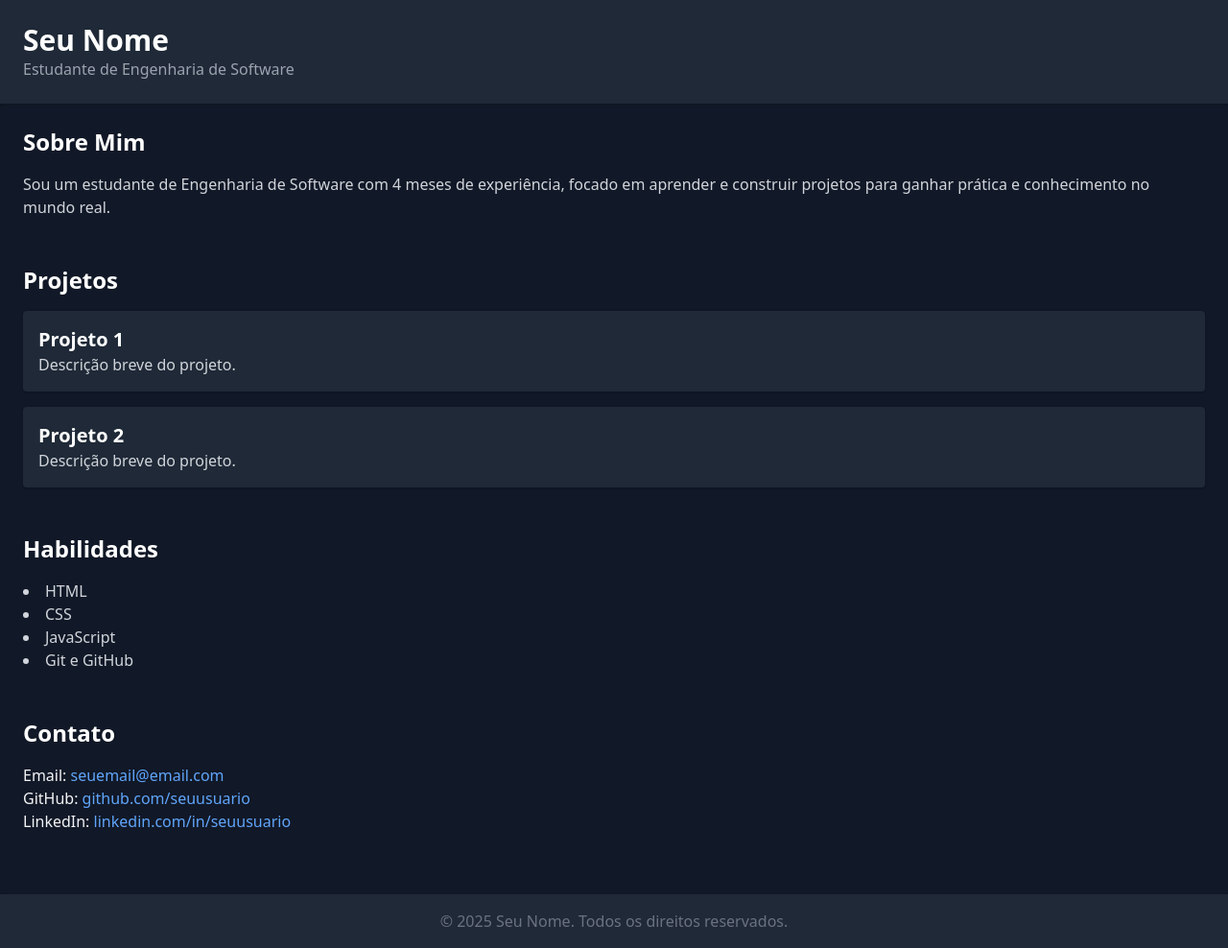
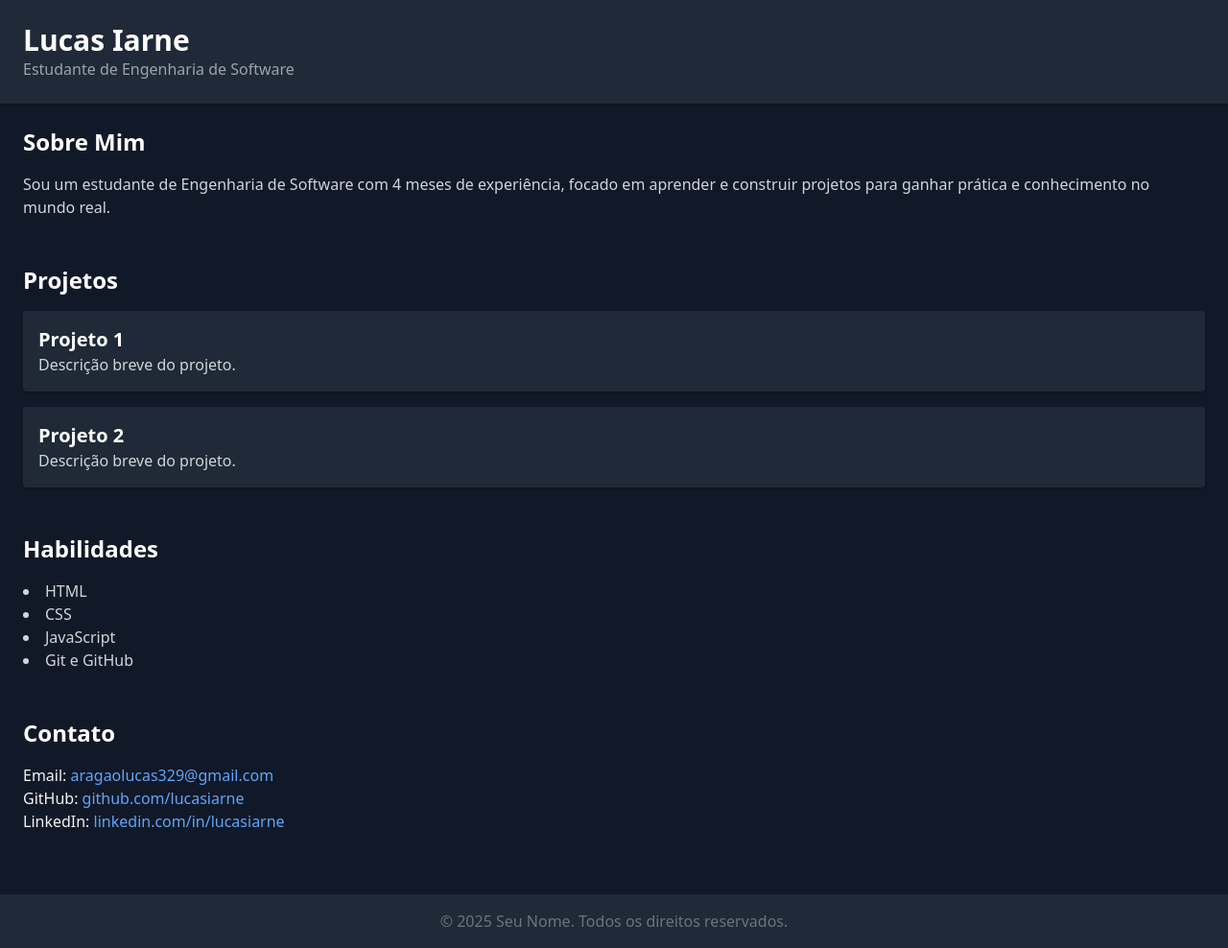
Before and after one commit to dustcpu/meu-portfolio, a plain HTML site: page index.html in a window 1280 px wide. Shown: the whole page at 96% size. Drawn offline with nearby package versions, Linux system fonts and the light colour scheme.

Commit message:
PORTFÓLIO index.html

```diff
--- a/index.html
+++ b/index.html
@@ -10,7 +10,7 @@
   <!-- Header -->
   <header class="bg-gray-800 shadow p-6">
     <div class="container mx-auto">
-      <h1 class="text-3xl font-bold text-white">Seu Nome</h1>
+      <h1 class="text-3xl font-bold text-white">Lucas Iarne</h1>
       <p class="text-gray-400">Estudante de Engenharia de Software</p>
     </div>
   </header>
@@ -50,9 +50,9 @@
   <!-- Contato -->
   <section class="container mx-auto p-6">
     <h2 class="text-2xl font-semibold mb-4 text-white">Contato</h2>
-    <p>Email: <a href="mailto:seuemail@email.com" class="text-blue-400 hover:underline">seuemail@email.com</a></p>
-    <p>GitHub: <a href="https://github.com/dustcpu" class="text-blue-400 hover:underline">github.com/seuusuario</a></p>
-    <p>LinkedIn: <a href="https://linkedin.com/in/dustcpu" class="text-blue-400 hover:underline">linkedin.com/in/seuusuario</a></p>
+    <p>Email: <a href="mailto:seuemail@email.com" class="text-blue-400 hover:underline">aragaolucas329@gmail.com</a></p>
+    <p>GitHub: <a href="https://github.com/dustcpu" class="text-blue-400 hover:underline">github.com/lucasiarne</a></p>
+    <p>LinkedIn: <a href="https://linkedin.com/in/dustcpu" class="text-blue-400 hover:underline">linkedin.com/in/lucasiarne</a></p>
   </section>
 
   <!-- Rodapé -->
```
